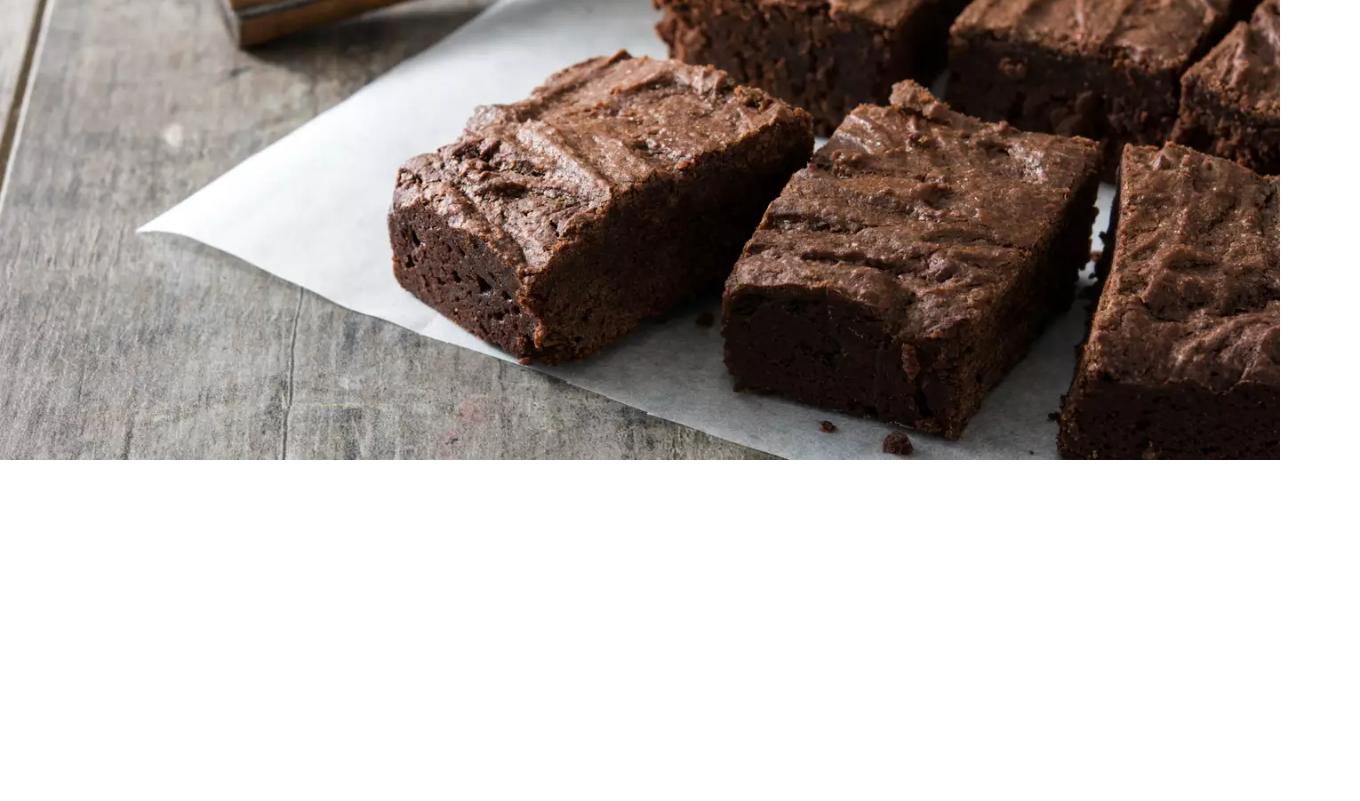
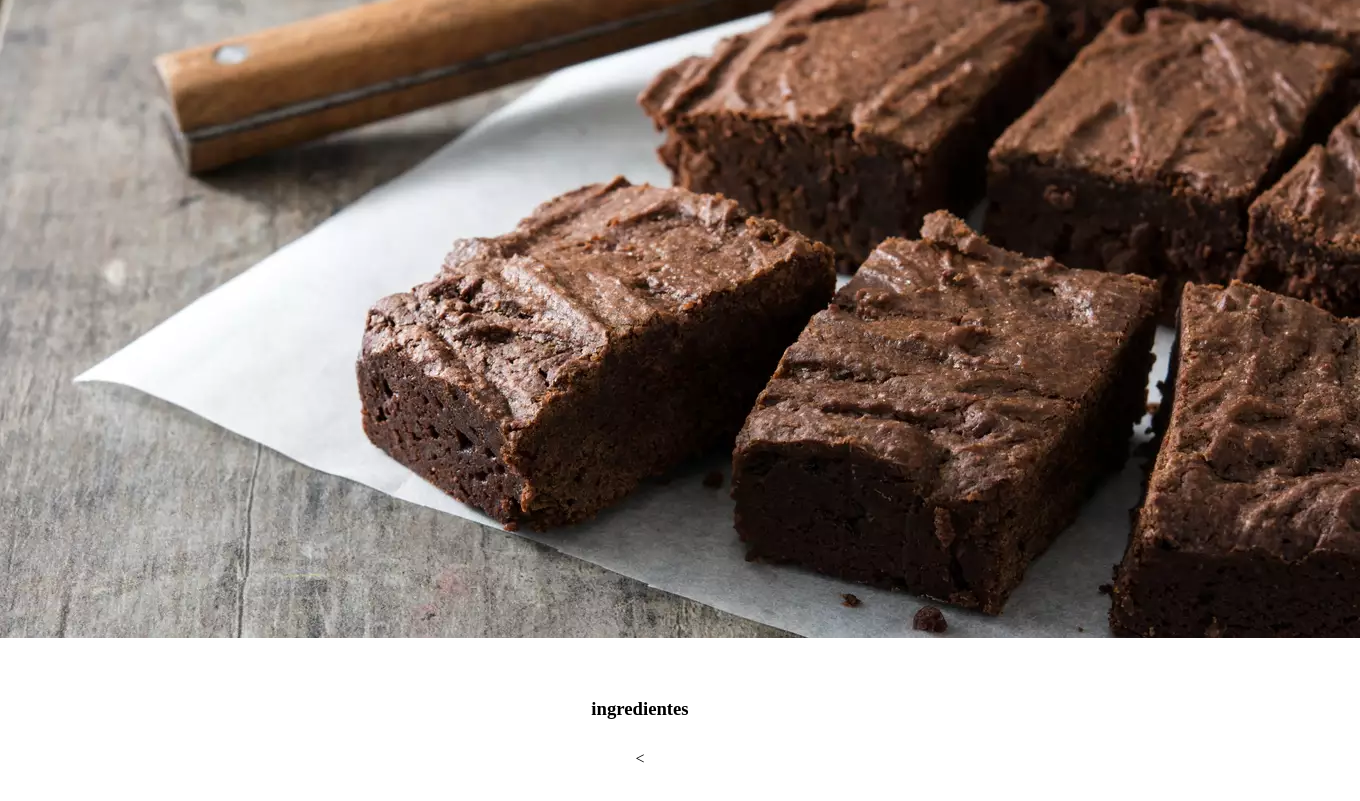
Before and after one commit to Vini01072003/Receitadebolo, a plain HTML site: page index.html in a window 1280 px wide. Shown: the part 424-1225 px from the top of the page, 1360 px wide, since content can reach past the window. Before the commit the page ends 884 px from the top, so only its background shows below. Drawn offline with Linux system fonts and the light colour scheme.

Commit message:
intro concluido

```diff
--- a/index.html
+++ b/index.html
@@ -13,10 +13,19 @@
     </header>
 
     <main>
+        <section class="intro-container">
         <h1 class="titulo">Como Fazer bolo sem farinha</h1>
         <h2 class="subtitulo">Receita simples e prática para garantir o seu lanche da tarde</h2>
         <p class= "info">Por: Redação ● 16/04/2020 ● Tempo de leitura: 2 mins</p>
         <img class="foto-bolo" src="./img/receita-sem-farinha.webp" alt="Pedaços de bolo de chocolate">
+        </section>
+        <section class="ingredientes-container"></section>
+        <h3>ingredientes</h3>
+        <ul>
+            <
+
+        </ul>
+        <section class="preparo-container"></section>
     </main>
     <footer></footer>
 </body>
--- a/style.css
+++ b/style.css
@@ -11,8 +11,35 @@ header{
     height: 80px;
 }
 
-main{
+main {
+
+    padding-top: 30px;
     display: flex;
     flex-direction: column;
-    p
+    padding: 40px;
+    align-items: center;
+    gap: 30px;
 }
+.intro-container{
+    display: flex;
+    flex-direction: column;
+    align-items: center;
+    gap: 20px;
+}
+
+.tiulo{
+    font-size: 32px;
+    font-weight: 900px;
+    color: black
+}
+.foto-bolo{
+    width: 380;
+}
+
+.ingredientes-container{
+    width: 600px;
+}
+
+.ingredientes-container ul{
+    padding-left: 32px;
+}
```
